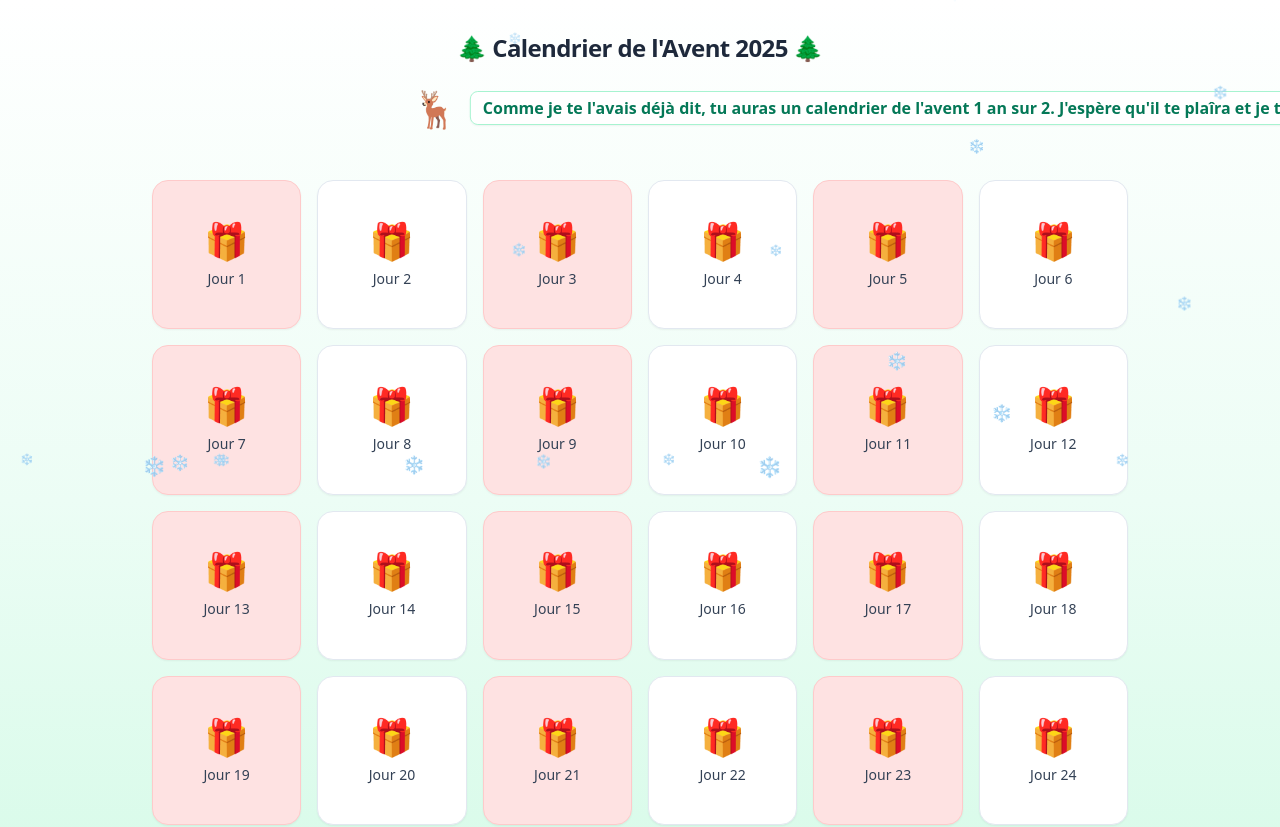
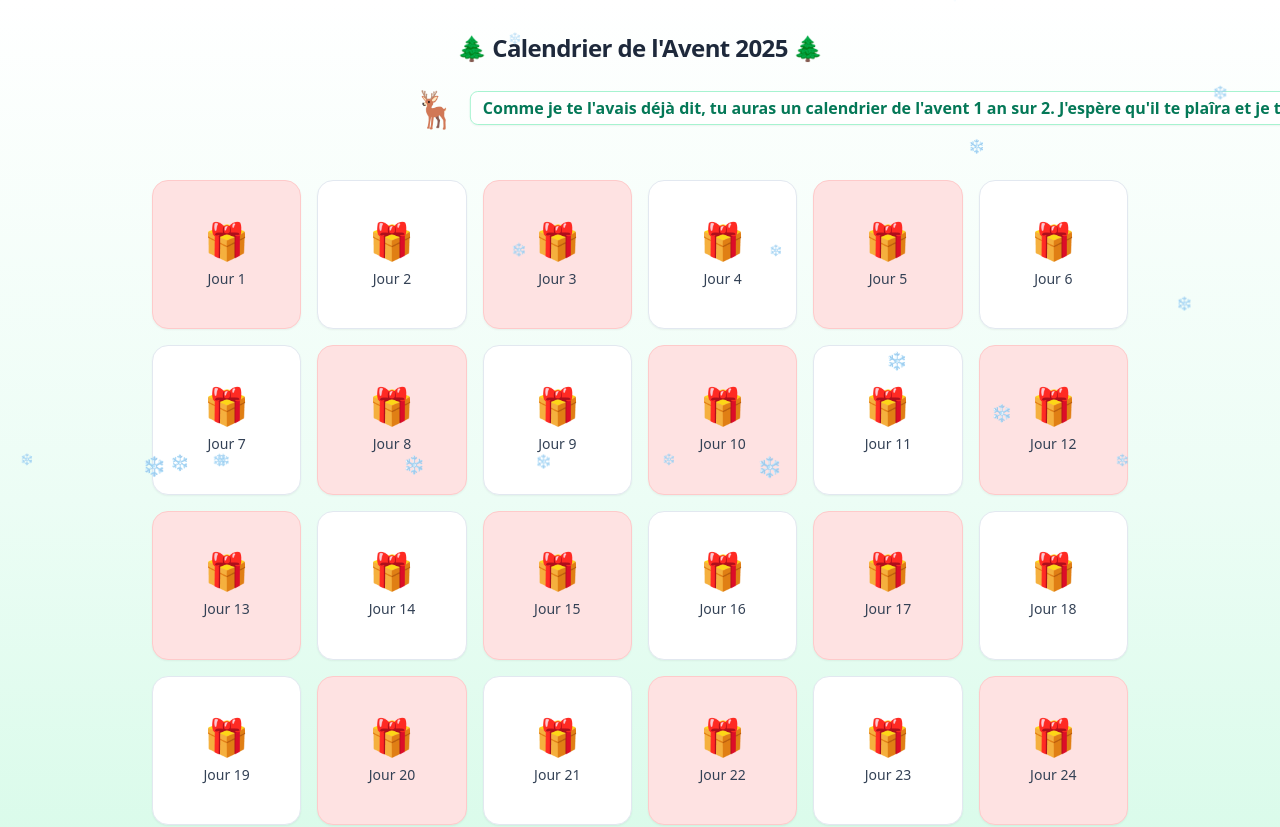
Before and after one commit to Guillaume0704/advent-calendar-app, a React (Vite) app: page / in a window 1280 px wide. Shown: the top 827 px of the page. Built offline with nearby package versions, Linux system fonts and the light colour scheme.

Commit message:
Enable test mode: open all doors for QA

```diff
--- a/src/App.jsx
+++ b/src/App.jsx
@@ -4,7 +4,7 @@ import React, { useEffect, useMemo, useRef, useState } from "react";
    Config
 ============================== */
 const ADVENT_YEAR = 2025;
-const RED_DAYS = new Set([1, 3, 5, 7, 9, 11, 13, 15, 17, 19, 21, 23]);
+const RED_DAYS = new Set([1, 3, 5, 8, 10, 12, 13, 15, 17, 20, 22, 24]);
 const TEST_MODE = true;
 
 // Answers are case/diacritics-insensitive
```
